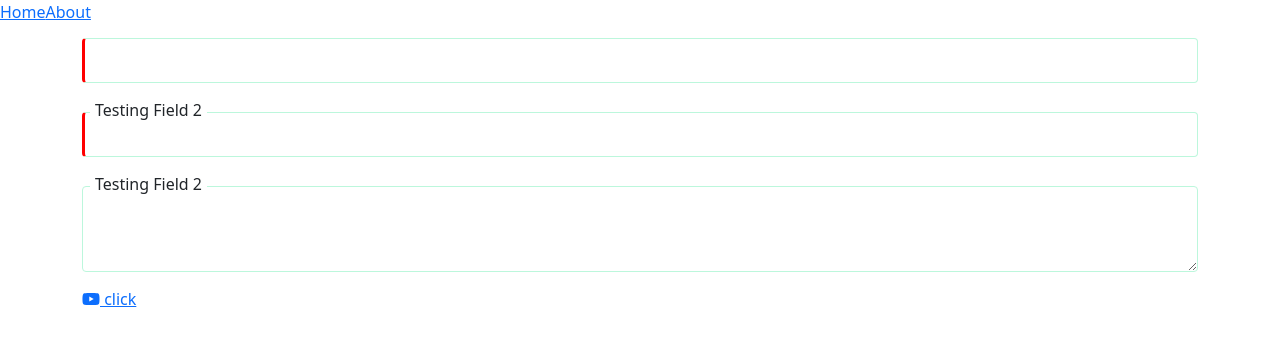
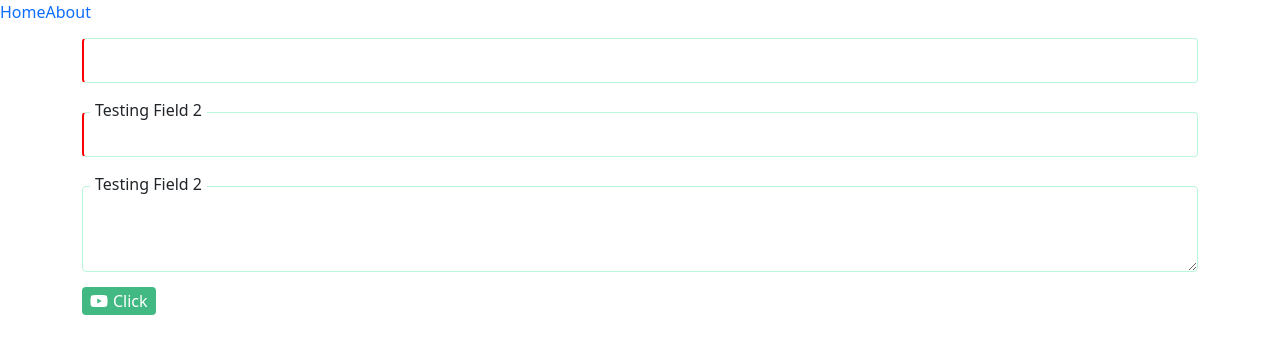
Before and after one commit to BiLaL-Obd/App_Manager, a Vue app: page / in a window 1280 px wide. Shown: the top 354 px of the page. Built offline with nearby package versions, Linux system fonts and the light colour scheme.

Commit message:
Enhancement

```diff
--- a/src/assets/dark-mode.css
+++ b/src/assets/dark-mode.css
@@ -8,3 +8,6 @@
     --opacity: .65;
     --main-color-aplha : #bceef2;
 }
+.form-button {
+    color: #333;
+}
--- a/src/assets/main.css
+++ b/src/assets/main.css
@@ -1,10 +1,12 @@
 @import './base.css';
 @import 'bootstrap';
+@import 'style';
 :root {
     --main-color: #299f69;
     --hover-color: #89deb7;
-    --background-color: #42b983;
+    --background-color: #42b9aa;
     --background-hover: #9ca3af0d;
+    --button-hover: #03ad60;
     --opacity: .65;
     --main-color-aplha : #bceef2;
     --input-color: #2c3e50;
@@ -49,26 +51,21 @@ textarea.form-control {
     left: 0;
 }
 .form-control.mendatory{
-    border-left: 3px solid #ff0000;
+    border-left: 2px solid #ff0000;
 }
 .form-control.mendatory-not-valid {
-    border: 3px solid #ff0000;
+    border: 2px solid #ff0000;
 }
-.validation-error-message > span {
-    margin: 0px 12px;
-    color: red;
-    font-weight: 500;
+.form-button {
+    display: flex;
+    align-items: center;
+    width: fit-content;
+    gap: 5px;
+    padding: 2px 8px;
+    border-radius: 4px;
+    color: #fff;
+    transition: .3s ease-in-out;
 }
-#toaster-error {
-    position: fixed;
-    top: 0%;
-    left: 0%;
-    width: 100%;
-    height: 100%;
-    background-color: rgba(0, 0, 0, 0.85);
-    display: none;
-    font-size: 20px;
-    font-weight: bold;
-    padding: 20px;
-    z-index: 9999;
+.form-button:hover {
+    background-color: var(--button-hover) !important;
 }
--- /dev/null
+++ b/src/assets/style.css
@@ -0,0 +1,21 @@
+a {
+    text-decoration: none;
+}
+.validation-error-message > span {
+    margin: 0px 12px;
+    color: red;
+    font-weight: 500;
+}
+#toaster-error {
+    position: fixed;
+    top: 0%;
+    left: 0%;
+    width: 100%;
+    height: 100%;
+    background-color: rgba(0, 0, 0, 0.85);
+    display: none;
+    font-size: 20px;
+    font-weight: bold;
+    padding: 20px;
+    z-index: 9999;
+}
--- a/src/components/controllers/Button.vue
+++ b/src/components/controllers/Button.vue
@@ -1,6 +1,6 @@
 <template>
-    <a :id="id" href="javascript:void(0)" :onclick="onclick" class="form-button" :class="_class">
-        <fa v-if="btnIcon.length" :icon="btnIcon" />
+    <a :id="id" href="javascript:void(0)" :onclick="onclick" class="form-button" :class="_class" :style="{ 'background-color': color }">
+        <fa class="icon" v-if="btnIcon.length" :icon="btnIcon" />
         {{ state.text }}
     </a>
 </template>
@@ -10,10 +10,45 @@ var props = defineProps({
     id: readVal(GUID(), true),
     text: readVal(""),
     onclick: getFunction(),
-    color: readVal(""),
+    color: readVal("#42b983"),
     _class: readVal(""),
-    icon: readVal("")
+    icon: readVal(""),
 })
 var state = reactive({ ...props });
-var btnIcon = getIcon(state.icon);
+var plainProps = reduceProps(props, state);
+var btnIcon = computed(() => { return getIcon(state.icon); });
+var builderId = {};
+
+var updateFieldRegistration = () => {
+    var plainProps = reduceProps(props, state);
+    registerField(props.id, { ...plainProps, ...functions });
+    getBuilderFields(builderId, [props.id]);
+};
+
+var updateState = (key, value) => {
+    state[key] = value;
+    updateFieldRegistration();
+};
+var functionDefinitions = {
+    setText: (str) => {
+        if (isEmpty(str)) return "";
+        updateState('text', str);
+    },
+    setIcon: (icon) => {
+        if (isEmpty(icon)) return "";
+        updateState('icon', icon);
+    },
+    removeIcon: () => {
+        updateState('icon', "");
+    }
+}
+var functions = reduceFunctions(functionDefinitions);
+
+onMounted(() => {
+    builderId = getBuilderId();
+    registerField(props.id, { ...plainProps , ...functions});
+});
+onUnmounted(() => {
+    unregisterField(builderId, props.id);
+});
 </script>
--- a/src/utils.js
+++ b/src/utils.js
@@ -98,7 +98,7 @@ $this.capitalizeStr = (str) => {
     return str.charAt(0).toUpperCase() + str.slice(1).toLowerCase();
 }
 $this.tryEval = (scr) => {
-    try { return eval(scr); } catch(e) {};
+    try { return eval(scr); } catch(e) { return false};
 }
 $this.readVal = (defaultValue, isRequired, type = String) => {
     if(!isFunction(type) && !isObject(type)) throw "type of readVal must be a String or type of object like [String, Number]";
--- a/src/views/HomeView.vue
+++ b/src/views/HomeView.vue
@@ -1,9 +1,9 @@
 <template>
   <Builder id="testing">
-        <TextField id="test" :hasLabel="false" label="Testing Field" hasStar validation="this is required" :isValid="isValid.test"/>
-        <NumberField id="test2" label="Testing Field 2" max="2" hasStar validation="this is required" :isValid="isValid.test2"/>
-        <TextAreaField id="test3" label="Testing Field 2"/>
-        <Button icon="fab youtube" id="test4" text="click" :onclick="validateAllFields" />
+      <TextField id="test" :hasLabel="false" label="Testing Field" hasStar validation="this is required" :isValid="isValid.test"/>
+      <NumberField id="test2" label="Testing Field 2" max="2" hasStar validation="this is required" :isValid="isValid.test2"/>
+      <TextAreaField id="test3" label="Testing Field 2"/>
+      <Button icon="fab youtube" id="test4" text="Click" :onclick="validateAllFields" />
   </Builder>
 </template>
 <script setup>
```
